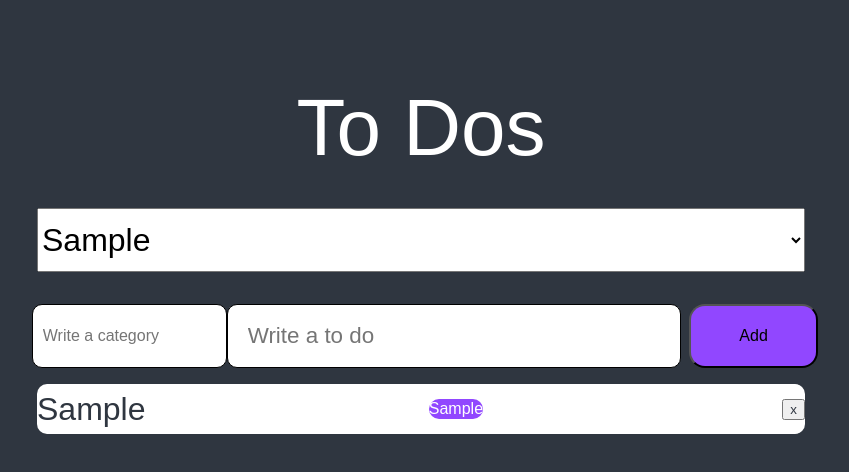
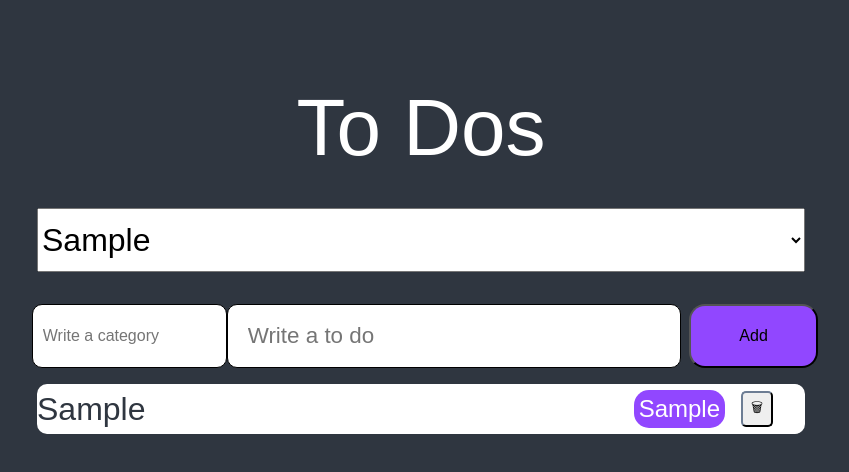
Before and after one commit to RspSang/to-do-app, a React (Create React App) app: page / in a window 1280 px wide. Both pictures are taken after typing "Sample", "Sample" into the empty fields and a click on the button "Add". Shown: the top 472 px of the page, without its empty margins (219-1068 px from the left). Built offline with nearby package versions, Linux system fonts and the light colour scheme.

Commit message:
Add delete function

```diff
--- a/src/components/ToDo.tsx
+++ b/src/components/ToDo.tsx
@@ -1,5 +1,5 @@
-import { useRecoilValue, useSetRecoilState } from "recoil";
-import { categoryState, IToDo, toDoState } from "../atoms";
+import { useRecoilState, useRecoilValue, useSetRecoilState } from "recoil";
+import { categoryState, IToDo, selectInputState, toDoState } from "../atoms";
 import styled from "styled-components";
 
 const CardContainer = styled.li`
@@ -20,28 +20,37 @@ const Card = styled.div`
 const Text = styled.div`
   color: ${(props) => props.theme.bgColor};
   font-size: 2rem;
+  flex-grow: 1;
+  flex-shrink: 1;
+  flex-basis: 0%;
 `;
 
 const Category = styled.div`
   background-color: #9147ff;
-  border-radius: 10px;
+  border-radius: 15px;
   color: ${(props) => props.theme.textColor};
   margin-right: 1rem;
   min-width: 3rem;
+  font-size: 1.5rem;
   text-align: center;
+  padding: 5px;
 `;
 
 const Delete = styled.button`
-  color: ${(props) => props.theme.bgColor};
+  margin-right: 2rem;
+  border-radius: 5px;
+  width: 2rem;
+
+  border-color: ${(props) => props.theme.bgColor};
+  padding: 5px;
 `;
 
 function ToDo({ text, category, id }: IToDo) {
-  const setToDos = useSetRecoilState(toDoState);
+  const [toDos, setToDos] = useRecoilState(toDoState);
   const setCategory = useSetRecoilState(categoryState);
+  const setSelect = useSetRecoilState(selectInputState);
   const onClick = (event: React.MouseEvent<HTMLButtonElement>) => {
-    const {
-      currentTarget: { name },
-    } = event;
+    let result: any = [];
     setToDos((oldToDos) => {
       const targetIndex = oldToDos.findIndex((toDo) => toDo.id === id);
       return [
@@ -50,15 +59,24 @@ function ToDo({ text, category, id }: IToDo) {
       ];
     });
     setCategory((oldCategory) => {
-      const targetIndex = oldCategory.findIndex(
-        (categorys) => categorys.category === category
-      );
-      console.log(targetIndex);
-      return [
+      if (toDos.filter((toDo) => toDo.category === category).length > 1) {
+        result = [...oldCategory];
+        return result;
+      }
+      const targetIndex = oldCategory.findIndex((cat: any) => cat === category);
+      result = [
         ...oldCategory.slice(0, targetIndex),
         ...oldCategory.slice(targetIndex + 1),
       ];
+      return result;
     });
+    setSelect((oldSelect) =>
+      result.includes(oldSelect)
+        ? oldSelect
+        : result.length > 0
+        ? result[0]
+        : ""
+    );
   };
   // const aa = oldCategory.filter((old) => old.category !== category);
   // console.log(aa);
@@ -68,9 +86,7 @@ function ToDo({ text, category, id }: IToDo) {
       <Card>
         <Text>{text}</Text>
         <Category>{category}</Category>
-        <Delete name={text} onClick={onClick}>
-          x
-        </Delete>
+        <Delete onClick={onClick}>🗑</Delete>
       </Card>
 
       {/* {category !== Categories.DOING && (
```
